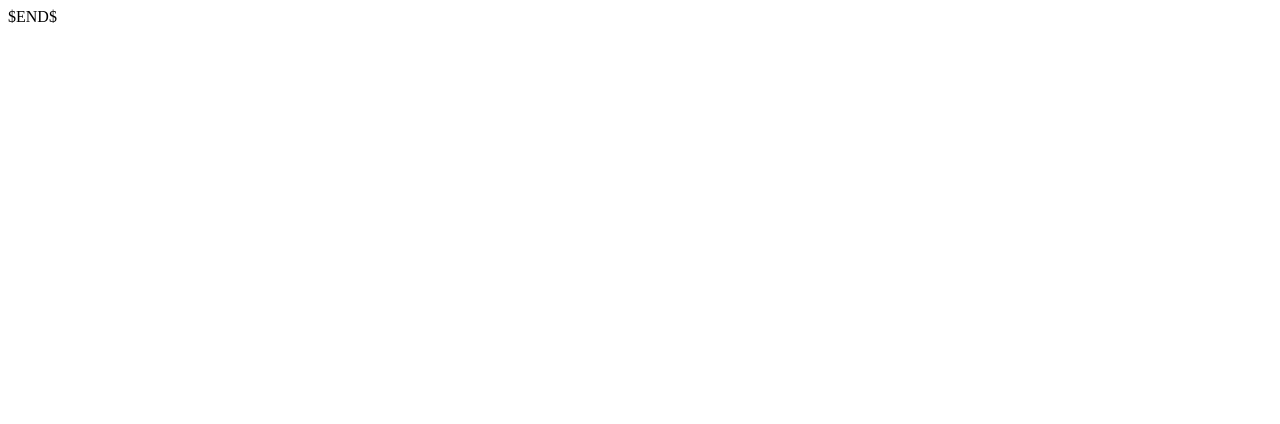
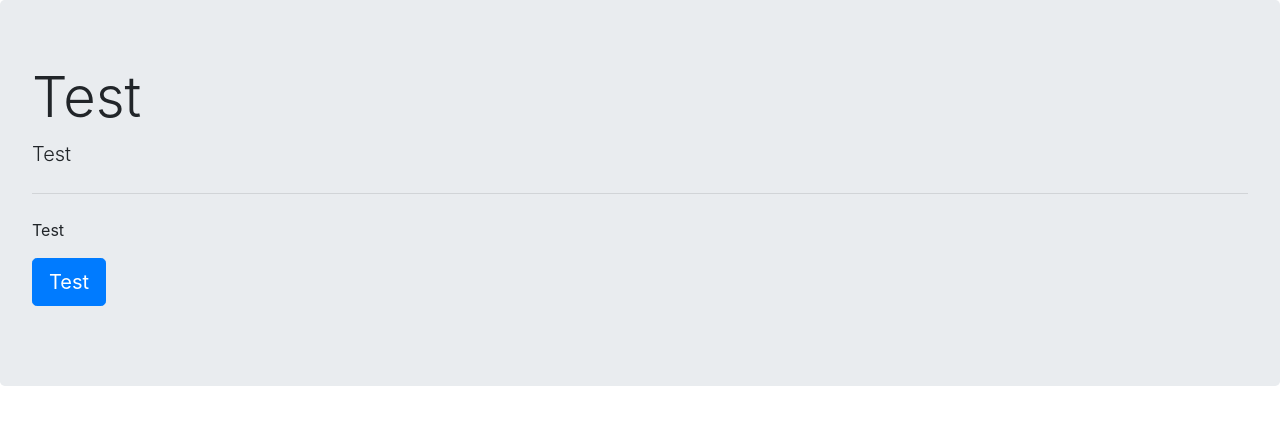
Before and after one commit to bigpe/bigpe.github.io, a plain HTML site: page index.html in a window 1280 px wide. Drawn offline with nearby package versions, Linux system fonts and the light colour scheme.

Commit message:
Test Commit

```diff
--- a/index.html
+++ b/index.html
@@ -2,9 +2,22 @@
 <html lang="en">
 <head>
     <meta charset="UTF-8">
-    <title>$Title$</title>
+    <meta name="viewport" content="width=device-width, initial-scale=1, shrink-to-fit=no">
+    <title>Title</title>
+    <link rel="stylesheet" href="https://stackpath.bootstrapcdn.com/bootstrap/4.5.0/css/bootstrap.min.css" integrity="sha384-9aIt2nRpC12Uk9gS9baDl411NQApFmC26EwAOH8WgZl5MYYxFfc+NcPb1dKGj7Sk" crossorigin="anonymous">
+    <script src="https://code.jquery.com/jquery-3.5.1.slim.min.js" integrity="sha384-DfXdz2htPH0lsSSs5nCTpuj/zy4C+OGpamoFVy38MVBnE+IbbVYUew+OrCXaRkfj" crossorigin="anonymous"></script>
+    <script src="https://cdn.jsdelivr.net/npm/popper.js@1.16.0/dist/umd/popper.min.js" integrity="sha384-Q6E9RHvbIyZFJoft+2mJbHaEWldlvI9IOYy5n3zV9zzTtmI3UksdQRVvoxMfooAo" crossorigin="anonymous"></script>
+    <script src="https://stackpath.bootstrapcdn.com/bootstrap/4.5.0/js/bootstrap.min.js" integrity="sha384-OgVRvuATP1z7JjHLkuOU7Xw704+h835Lr+6QL9UvYjZE3Ipu6Tp75j7Bh/kR0JKI" crossorigin="anonymous"></script>
 </head>
 <body>
-$END$
+    <div class="jumbotron">
+        <h1 class="display-4">Test</h1>
+        <p class="lead">Test</p>
+        <hr class="my-4">
+        <p>Test</p>
+        <p class="lead">
+            <a class="btn btn-primary btn-lg" href="#" role="button">Test</a>
+        </p>
+    </div>
 </body>
 </html>
```
